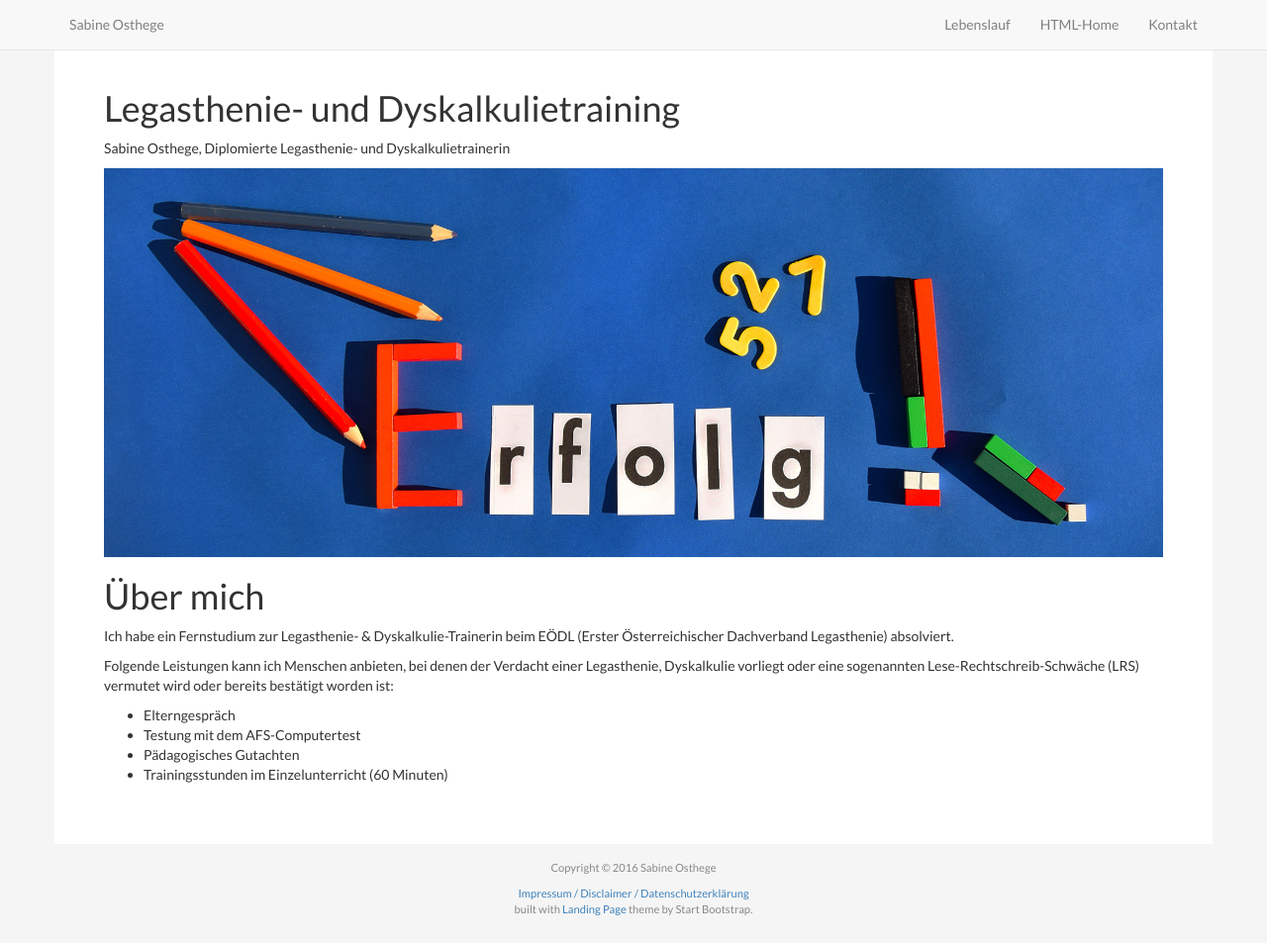
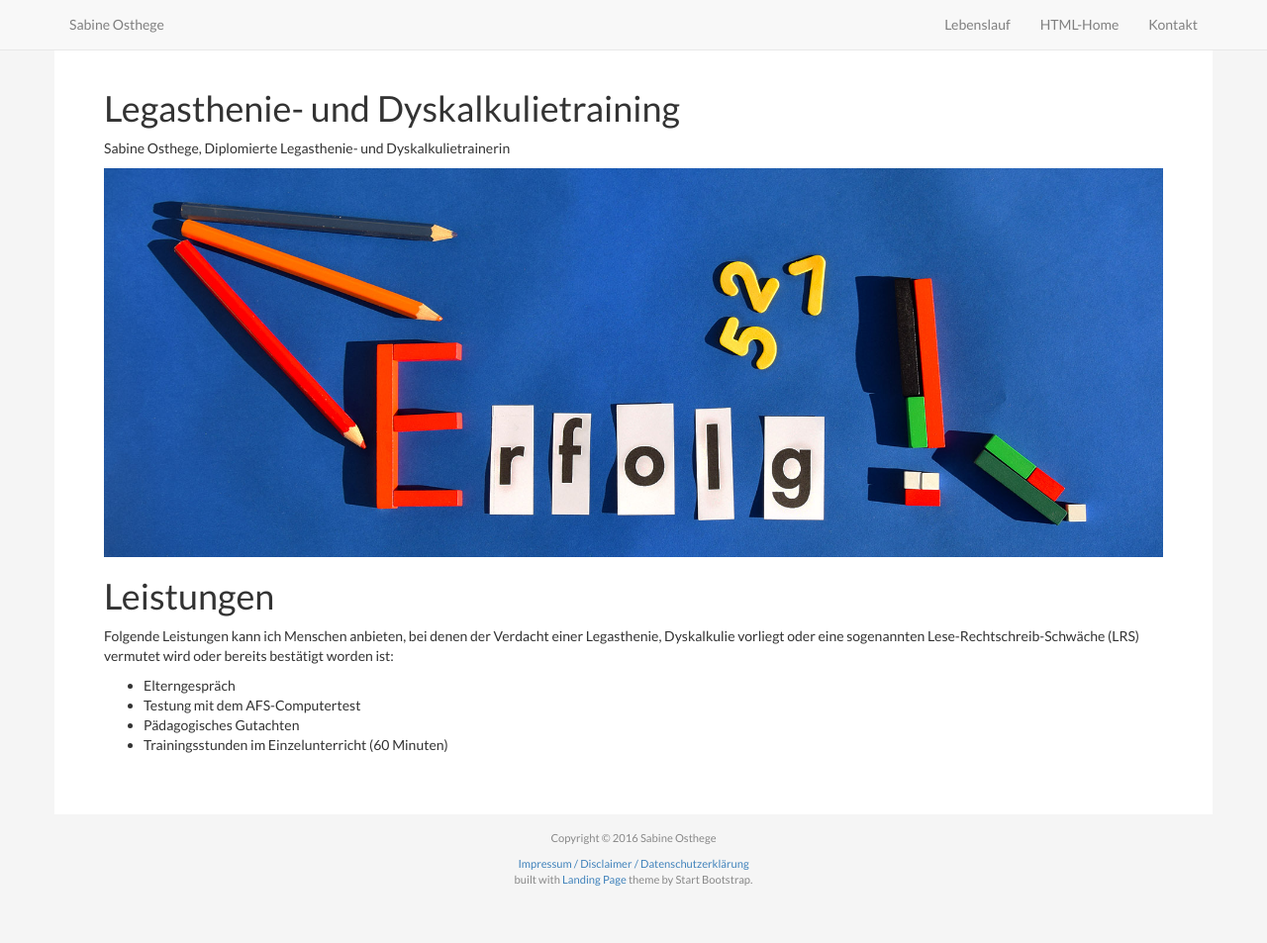
Before and after one commit to sabineosthege/sabineosthege.github.io, a Jekyll site: the page built from index.md, in a window 1280 px wide and 953 px high. Shown: the whole window at 99% size. Built offline with Jekyll 4.4.1, drawn with Linux system fonts in a browser that asks for light colours; nearby versions of some CDN libraries.

Commit message:
Update index.md

```diff
--- a/index.md
+++ b/index.md
@@ -10,9 +10,7 @@ Sabine Osthege, Diplomierte Legasthenie- und Dyskalkulietrainerin
 <img src="img/banner-bg.jpg" class="img-responsive" alt="alternativtext">
 
 
-# Über mich
-Ich habe ein Fernstudium zur Legasthenie- & Dyskalkulie-Trainerin beim EÖDL (Erster Österreichischer Dachverband Legasthenie) absolviert.
-
+# Leistungen
 Folgende Leistungen kann ich Menschen anbieten, bei denen der Verdacht einer Legasthenie, Dyskalkulie vorliegt oder eine sogenannten Lese-Rechtschreib-Schwäche (LRS) vermutet wird oder bereits bestätigt worden ist:
 
 + Elterngespräch
```
